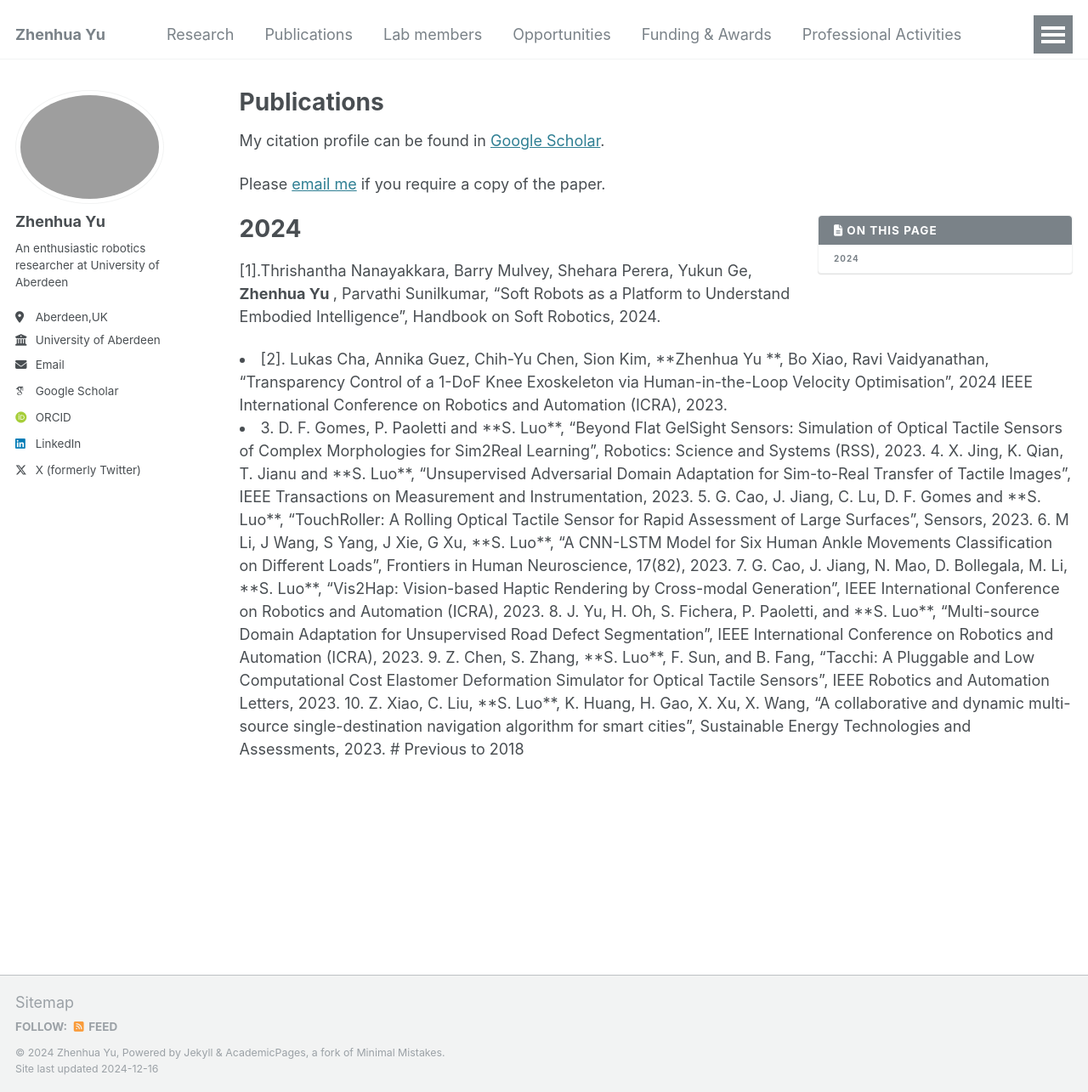
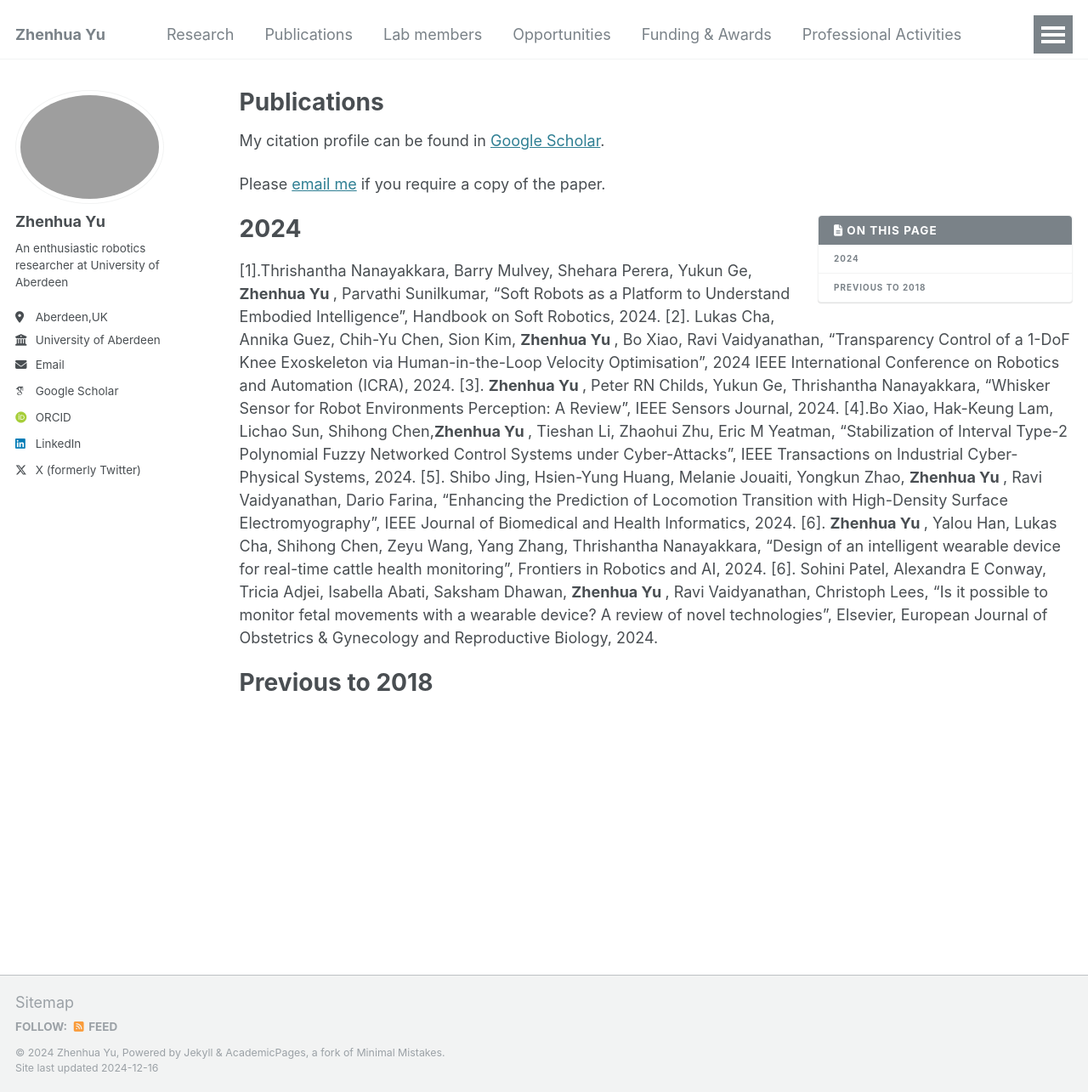
Before and after one commit to DrZhenhuaYu/DrZhenhuaYu.github.io, a Jekyll site: the page built from _pages/Publications.md, in a window 1280 px wide and 1285 px high. Shown: the whole window at 85% size. Built offline with Jekyll 4.4.1, drawn with Linux system fonts in a browser that asks for light colours; some web fonts are replaced.

Commit message:
Update Publications.md

```diff
--- a/_pages/Publications.md
+++ b/_pages/Publications.md
@@ -18,14 +18,10 @@ Please [email me](mailto:zhenhua.yu@abdn.ac.uk) if you require a copy of the pap
 
 # 2024
 [1].Thrishantha Nanayakkara, Barry Mulvey, Shehara Perera, Yukun Ge,  <strong>Zhenhua Yu </strong>, Parvathi Sunilkumar, “Soft Robots as a Platform to Understand Embodied Intelligence”, Handbook on Soft Robotics, 2024.
-<li>[2]. Lukas Cha, Annika Guez, Chih-Yu Chen, Sion Kim, **Zhenhua Yu **, Bo Xiao, Ravi Vaidyanathan, “Transparency Control of a 1-DoF Knee Exoskeleton via Human-in-the-Loop Velocity Optimisation”, 2024 IEEE International Conference on Robotics and Automation (ICRA), 2023.
-<li>3. D. F. Gomes, P. Paoletti and **S. Luo**, “Beyond Flat GelSight Sensors: Simulation of Optical Tactile Sensors of Complex Morphologies for Sim2Real Learning”, Robotics: Science and Systems (RSS), 2023.
-4. X. Jing, K. Qian, T. Jianu and **S. Luo**, “Unsupervised Adversarial Domain Adaptation for Sim-to-Real Transfer of Tactile Images”, IEEE Transactions on Measurement and Instrumentation, 2023.
-5. G. Cao, J. Jiang, C. Lu, D. F. Gomes and **S. Luo**, “TouchRoller: A Rolling Optical Tactile Sensor for Rapid Assessment of Large Surfaces”, Sensors, 2023.
-6. M Li, J Wang, S Yang, J Xie, G Xu, **S. Luo**, “A CNN-LSTM Model for Six Human Ankle Movements Classification on Different Loads”, Frontiers in Human Neuroscience, 17(82), 2023.
-7. G. Cao, J. Jiang, N. Mao, D. Bollegala, M. Li, **S. Luo**, “Vis2Hap: Vision-based Haptic Rendering by Cross-modal Generation”, IEEE International Conference on Robotics and Automation (ICRA), 2023.
-8. J. Yu, H. Oh, S. Fichera, P. Paoletti, and **S. Luo**, “Multi-source Domain Adaptation for Unsupervised Road Defect Segmentation”, IEEE International Conference on Robotics and Automation (ICRA), 2023.
-9. Z. Chen, S. Zhang, **S. Luo**, F. Sun, and B. Fang, “Tacchi: A Pluggable and Low Computational Cost Elastomer Deformation Simulator for Optical Tactile Sensors”, IEEE Robotics and Automation Letters, 2023.
-10. Z. Xiao, C. Liu, **S. Luo**, K. Huang, H. Gao, X. Xu, X. Wang, “A collaborative and dynamic multi-source single-destination navigation algorithm for smart cities”, Sustainable Energy Technologies and Assessments, 2023.
-
+[2]. Lukas Cha, Annika Guez, Chih-Yu Chen, Sion Kim, <strong>Zhenhua Yu </strong>, Bo Xiao, Ravi Vaidyanathan, “Transparency Control of a 1-DoF Knee Exoskeleton via Human-in-the-Loop Velocity Optimisation”, 2024 IEEE International Conference on Robotics and Automation (ICRA), 2024.
+[3]. <strong>Zhenhua Yu </strong>, Peter RN Childs, Yukun Ge, Thrishantha Nanayakkara, “Whisker Sensor for Robot Environments Perception: A Review”, IEEE Sensors Journal, 2024.
+[4].Bo Xiao, Hak-Keung Lam, Lichao Sun, Shihong Chen,<strong>Zhenhua Yu </strong>, Tieshan Li, Zhaohui Zhu, Eric M Yeatman, “Stabilization of Interval Type-2 Polynomial Fuzzy Networked Control Systems under Cyber-Attacks”, IEEE Transactions on Industrial Cyber-Physical Systems, 2024.
+[5]. Shibo Jing, Hsien-Yung Huang, Melanie Jouaiti, Yongkun Zhao, <strong>Zhenhua Yu </strong>, Ravi Vaidyanathan, Dario Farina, “Enhancing the Prediction of Locomotion Transition with High-Density Surface Electromyography”, IEEE Journal of Biomedical and Health Informatics, 2024.
+[6]. <strong>Zhenhua Yu </strong>, Yalou Han, Lukas Cha, Shihong Chen, Zeyu Wang, Yang Zhang, Thrishantha Nanayakkara, “Design of an intelligent wearable device for real-time cattle health monitoring”, Frontiers in Robotics and AI, 2024.
+[6]. Sohini Patel, Alexandra E Conway, Tricia Adjei, Isabella Abati, Saksham Dhawan, <strong>Zhenhua Yu </strong>, Ravi Vaidyanathan, Christoph Lees, “Is it possible to monitor fetal movements with a wearable device? A review of novel technologies”, Elsevier, European Journal of Obstetrics & Gynecology and Reproductive Biology, 2024.
 # Previous to 2018
```
